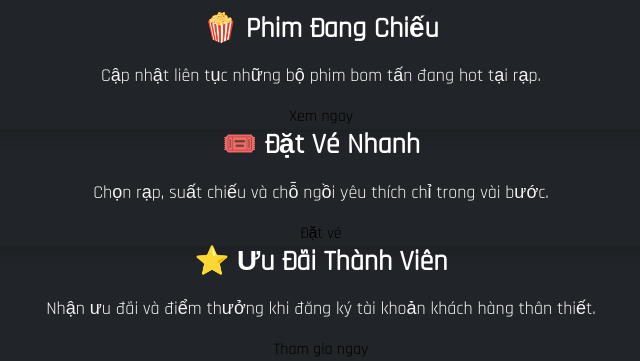
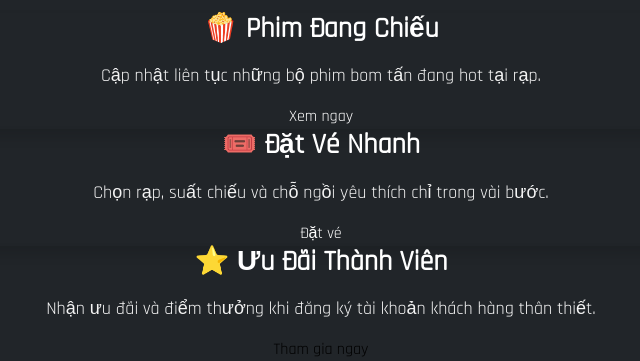
Before and after one commit to Subin1707/Group2_WEBNC_COUR01.TH3_2025_tern, a Laravel app: page / in a window 1280 px wide. Shown: the part 277-638 px from the top of the page, without its empty margins (319-959 px from the left). Run offline with Laravel 12, Linux system fonts and the light colour scheme; some libraries are stand-ins or nearby versions.

Commit message:
fix themm phim + 1 chut giao dien

```diff
--- a/resources/views/home.blade.php
+++ b/resources/views/home.blade.php
@@ -19,12 +19,12 @@
 
             @auth
                 @if(auth()->user()->role === 'admin')
-                    <a href="{{ route('admin.movies.index') }}" class="inline-block mt-4 px-4 py-2 bg-yellow-400 text-black font-semibold rounded-lg hover:bg-yellow-500">Quản lý phim</a>
+                    <a href="{{ route('admin.movies.index') }}" class="inline-block mt-4 px-4 py-2 bg-yellow-400 text-white font-semibold rounded-lg hover:bg-yellow-500">Quản lý phim</a>
                 @else
-                    <a href="{{ route('movies.index') }}" class="inline-block mt-4 px-4 py-2 bg-yellow-400 text-black font-semibold rounded-lg hover:bg-yellow-500">Xem ngay</a>
+                    <a href="{{ route('movies.index') }}" class="inline-block mt-4 px-4 py-2 bg-yellow-400 text-white font-semibold rounded-lg hover:bg-yellow-500">Xem ngay</a>
                 @endif
             @else
-                <a href="{{ route('login') }}" class="inline-block mt-4 px-4 py-2 bg-yellow-400 text-black font-semibold rounded-lg hover:bg-yellow-500">Xem ngay</a>
+                <a href="{{ route('login') }}" class="inline-block mt-4 px-4 py-2 bg-yellow-400 text-white font-semibold rounded-lg hover:bg-yellow-500">Xem ngay</a>
             @endauth
         </div>
 
@@ -35,12 +35,12 @@
 
             @auth
                 @if(auth()->user()->role === 'admin')
-                    <a href="{{ route('admin.bookings.index') }}" class="inline-block mt-4 px-4 py-2 bg-yellow-400 text-black font-semibold rounded-lg hover:bg-yellow-500">Quản lý đặt vé</a>
+                    <a href="{{ route('admin.bookings.index') }}" class="inline-block mt-4 px-4 py-2 bg-yellow-400 text-white font-semibold rounded-lg hover:bg-yellow-500">Quản lý đặt vé</a>
                 @else
-                    <a href="{{ route('showtimes.index') }}" class="inline-block mt-4 px-4 py-2 bg-yellow-400 text-black font-semibold rounded-lg hover:bg-yellow-500">Đặt vé</a>
+                    <a href="{{ route('showtimes.index') }}" class="inline-block mt-4 px-4 py-2 bg-yellow-400 text-white font-semibold rounded-lg hover:bg-yellow-500">Đặt vé</a>
                 @endif
             @else
-                <a href="{{ route('login') }}" class="inline-block mt-4 px-4 py-2 bg-yellow-400 text-black font-semibold rounded-lg hover:bg-yellow-500">Đặt vé</a>
+                <a href="{{ route('login') }}" class="inline-block mt-4 px-4 py-2 bg-yellow-400 text-white font-semibold rounded-lg hover:bg-yellow-500">Đặt vé</a>
             @endauth
         </div>
 
@@ -50,7 +50,7 @@
             <p class="text-gray-300">Nhận ưu đãi và điểm thưởng khi đăng ký tài khoản khách hàng thân thiết.</p>
 
             @auth
-                <span class="inline-block mt-4 px-4 py-2 bg-gray-500 text-black font-semibold rounded-lg">Bạn đã là thành viên</span>
+                <span class="inline-block mt-4 px-4 py-2 bg-gray-500 text-white font-semibold rounded-lg">Bạn đã là thành viên</span>
             @else
                 <a href="{{ route('register') }}" class="inline-block mt-4 px-4 py-2 bg-yellow-400 text-black font-semibold rounded-lg hover:bg-yellow-500">Tham gia ngay</a>
             @endauth
```
